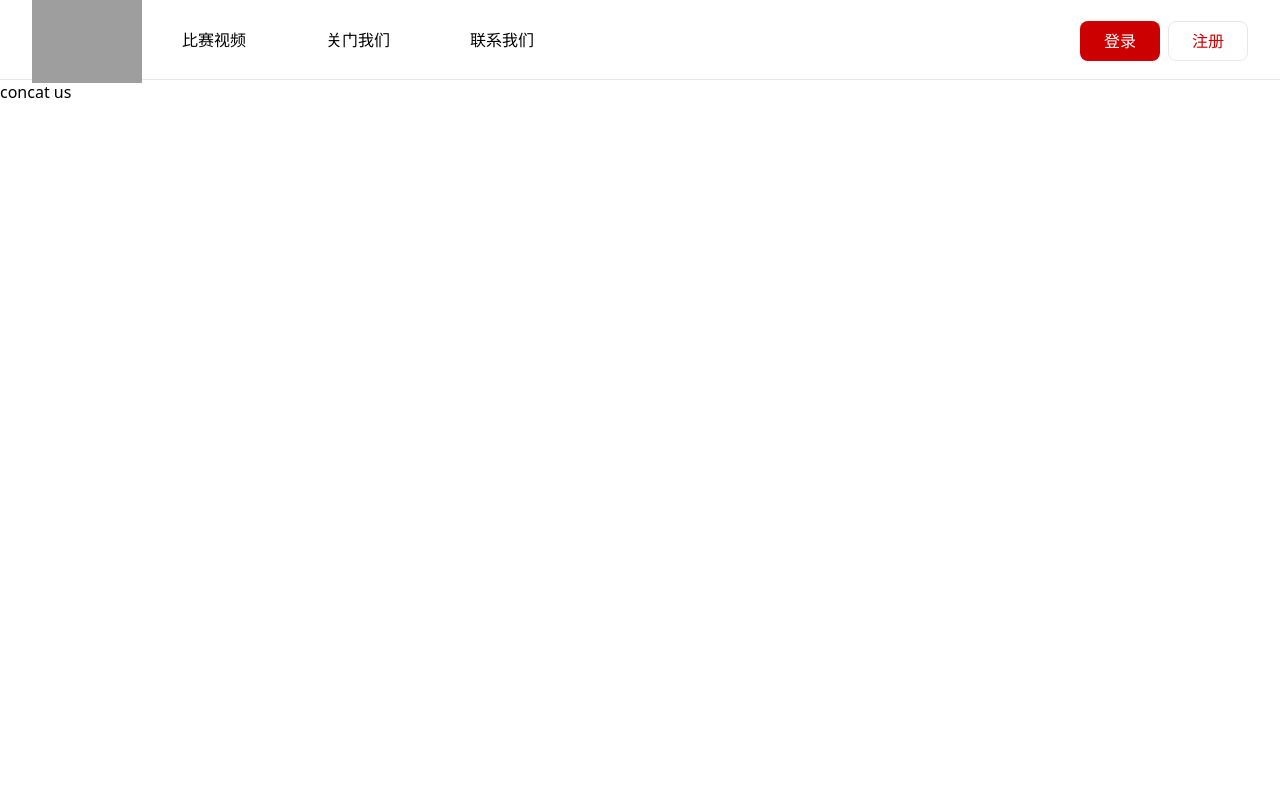
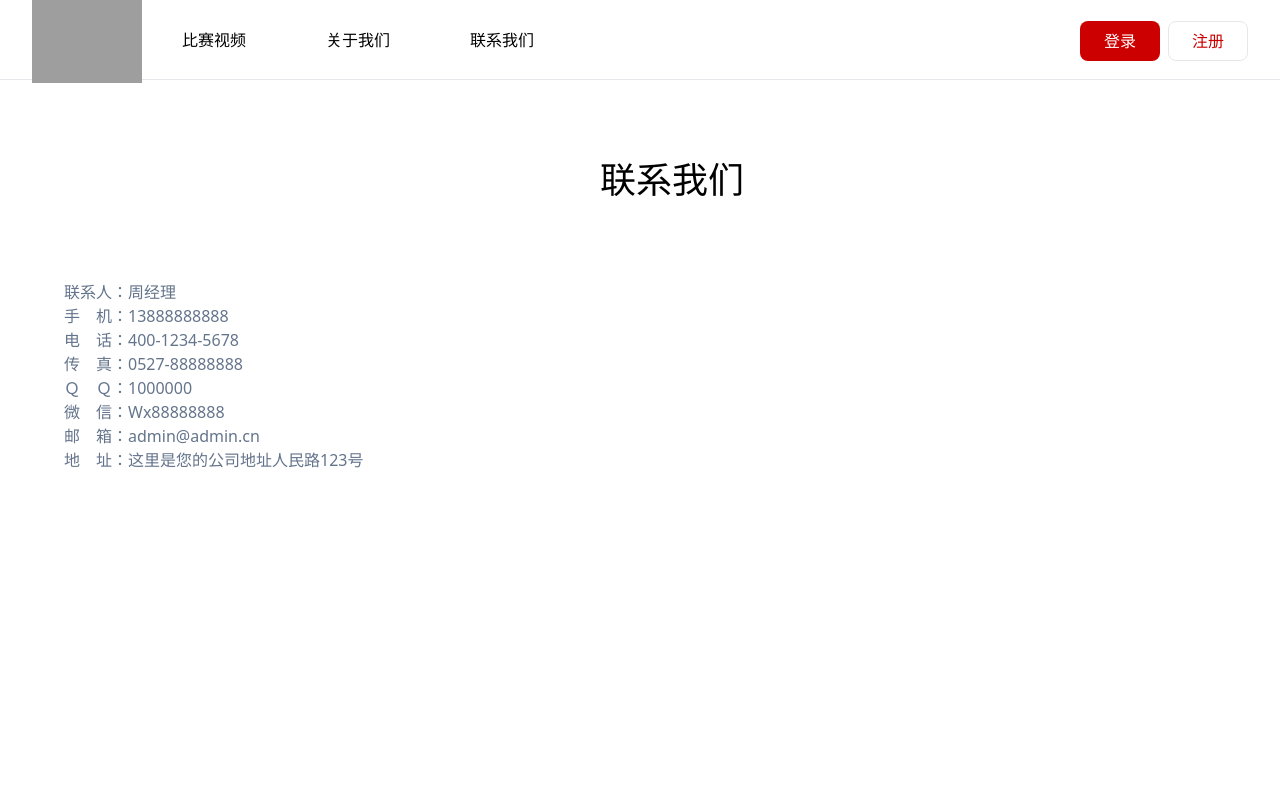
Before and after one commit to 92hackers/dance-demo, a Next.js app: page /contact in a window 1280 px wide. Shown: the top 800 px of the page. Built offline with nearby package versions, Linux system fonts and the light colour scheme; grey boxes are pictures that could not be loaded.

Commit message:
update files

```diff
--- a/components/Footer.tsx
+++ b/components/Footer.tsx
@@ -15,7 +15,7 @@ export default function Footer() {
             </div>
             <ul className="nav flex pl-10">
               <li className="pl-10 pr-10"><Link className="text-white hover:underline" href="/videos">比赛视频</Link></li>
-              <li className="pl-10 pr-10"><Link className="text-white hover:underline" href="/about-us">关门我们</Link></li>
+              <li className="pl-10 pr-10"><Link className="text-white hover:underline" href="/about-us">关于我们</Link></li>
               <li className="pl-10 pr-10"><Link className="text-white hover:underline" href="/contact">联系我们</Link></li>
             </ul>
           </div>
--- a/components/Navbar.tsx
+++ b/components/Navbar.tsx
@@ -71,7 +71,7 @@ export default function Navbar() {
           </div>
           <ul className="nav flex">
             <li className="pl-10 pr-10"><Link className="hover:text-[#c00] hover:underline" href="/videos">比赛视频</Link></li>
-            <li className="pl-10 pr-10"><Link className="hover:text-[#c00] hover:underline" href="/about-us">关门我们</Link></li>
+            <li className="pl-10 pr-10"><Link className="hover:text-[#c00] hover:underline" href="/about-us">关于我们</Link></li>
             <li className="pl-10 pr-10"><Link className="hover:text-[#c00] hover:underline" href="/contact">联系我们</Link></li>
           </ul>
         </div>
--- a/pages/about-us.tsx
+++ b/pages/about-us.tsx
@@ -11,7 +11,25 @@ export default function aboutUs() {
         <title>关于我们 | 成都舞之乐文化传播有限公司</title>
       </Head>
       <div className="min-h-screen">
-        <h1>About us</h1>
+        <div className="container">
+          <div className="container box-content">
+            <div className="comm-n-title text-center py-10">
+              <h3 className="name text-4xl">关于我们</h3>
+              <p className="subtitle"></p>
+            </div>
+            <div className="detail text-slate-600">
+              <p>公司全称：成都舞之乐文化传播有限公司，是一家集策划、投资、制作、发行及演艺经纪于一体的民营专业影视传媒公司，自2012年11月正式成立至今，始终坚持韧文化、平民化的创作风格和专业化、产业化、多元化的发展宗旨，面向社会、面向市场，求真务实、励精图治。</p>
+              <p>
+                <br/>
+              </p>
+              <p>公司拥有一支素质精良的专业化队伍，具有丰富的影视行业经验，拥有一流的策划、管理、经营运作人才和资深制作人 、编剧、导演、演员等丰富的人力资源，曾先后制作发行多部优秀电视剧、电影、网络剧等，同时，还拥有经验丰富的发行人员，有超过2000集小时以上的发行业绩。</p>
+              <p><br/></p>
+              <p>公司制作队伍稳定精良，遵循专业化和精益求精的准则，创作的每一部剧目都成为具有市场影响力的电视精品，凭借其深度的内容、完善的制作、出色的销售，获得了业界的尊敬和广泛认可。</p>
+              <p><br/></p>
+              <p className='flex mt-5 content-center justify-center'><img src="http://www.dancedreamtv.com/static/upload/image/20200512/1589265249349458.jpg" /></p>
+              </div>
+          </div>
+        </div>
       </div>
     </>
   )
--- a/pages/contact.tsx
+++ b/pages/contact.tsx
@@ -11,7 +11,29 @@ export default function Contact() {
         <title>联系我们 | 成都舞之乐文化传播有限公司</title>
       </Head>
       <div className="min-h-screen">
-        <h1>concat us</h1>
+        <div className="container">
+          <div className="container box-content">
+            <div className="comm-n-title text-center py-20">
+              <h3 className="name text-4xl">联系我们</h3>
+              <p className="subtitle"></p>
+            </div>
+            <div className="detail text-slate-500">
+              <p><span>联系人：周经理</span>
+                <br />
+                <span>手　机：13888888888</span>
+                <br />
+                <span>电　话：400-1234-5678</span>
+                <br />
+                <span>传　真：0527-88888888</span>
+                <br />
+                <span>Ｑ　Ｑ：1000000</span><br />
+                <span>微　信：Wx88888888</span><br />
+                <span>邮　箱：admin@admin.cn</span><br />
+                <span>地　址：这里是您的公司地址人民路123号</span>
+              </p>
+            </div>
+          </div>
+        </div>
       </div>
     </>
   )
```
